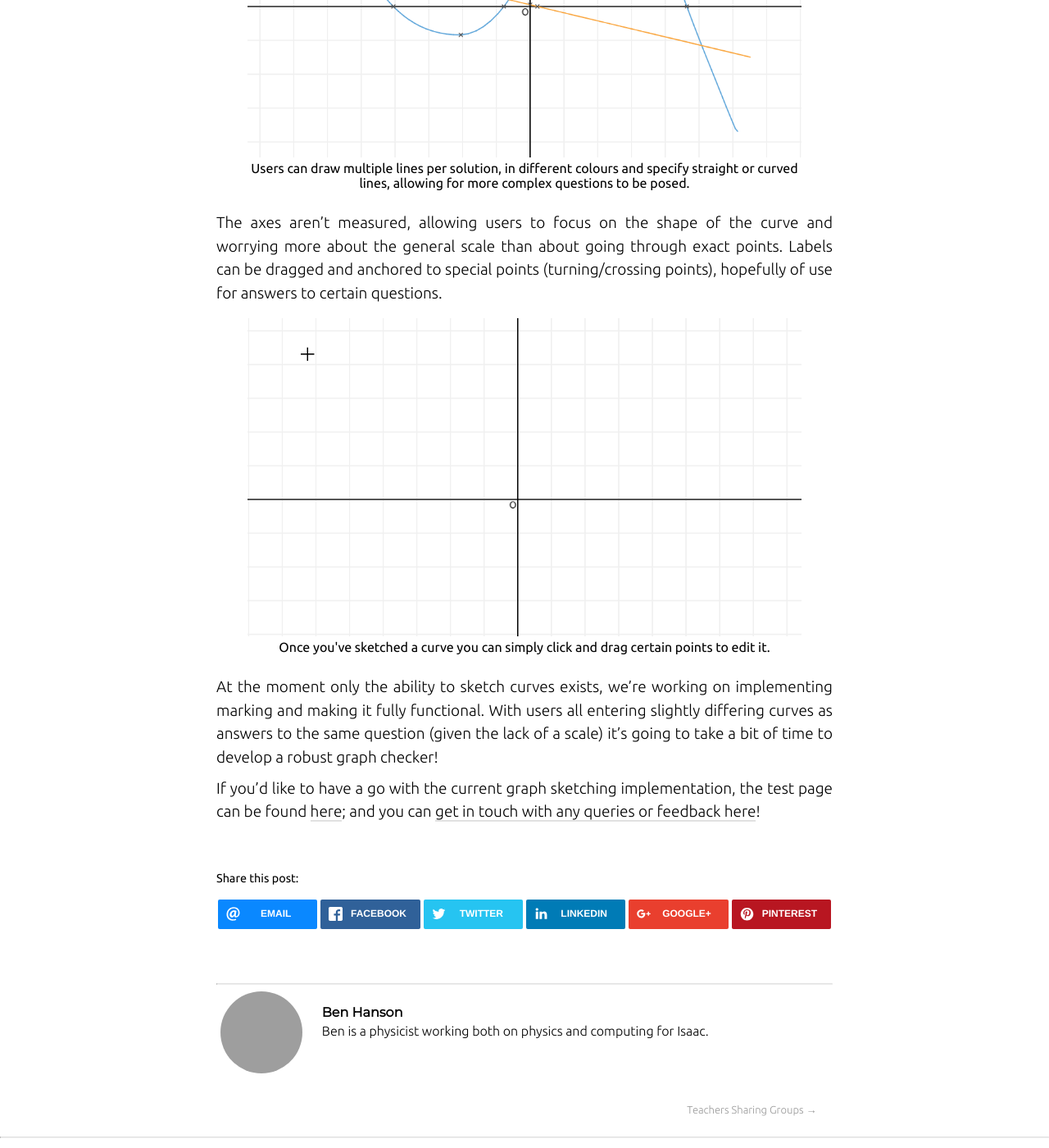
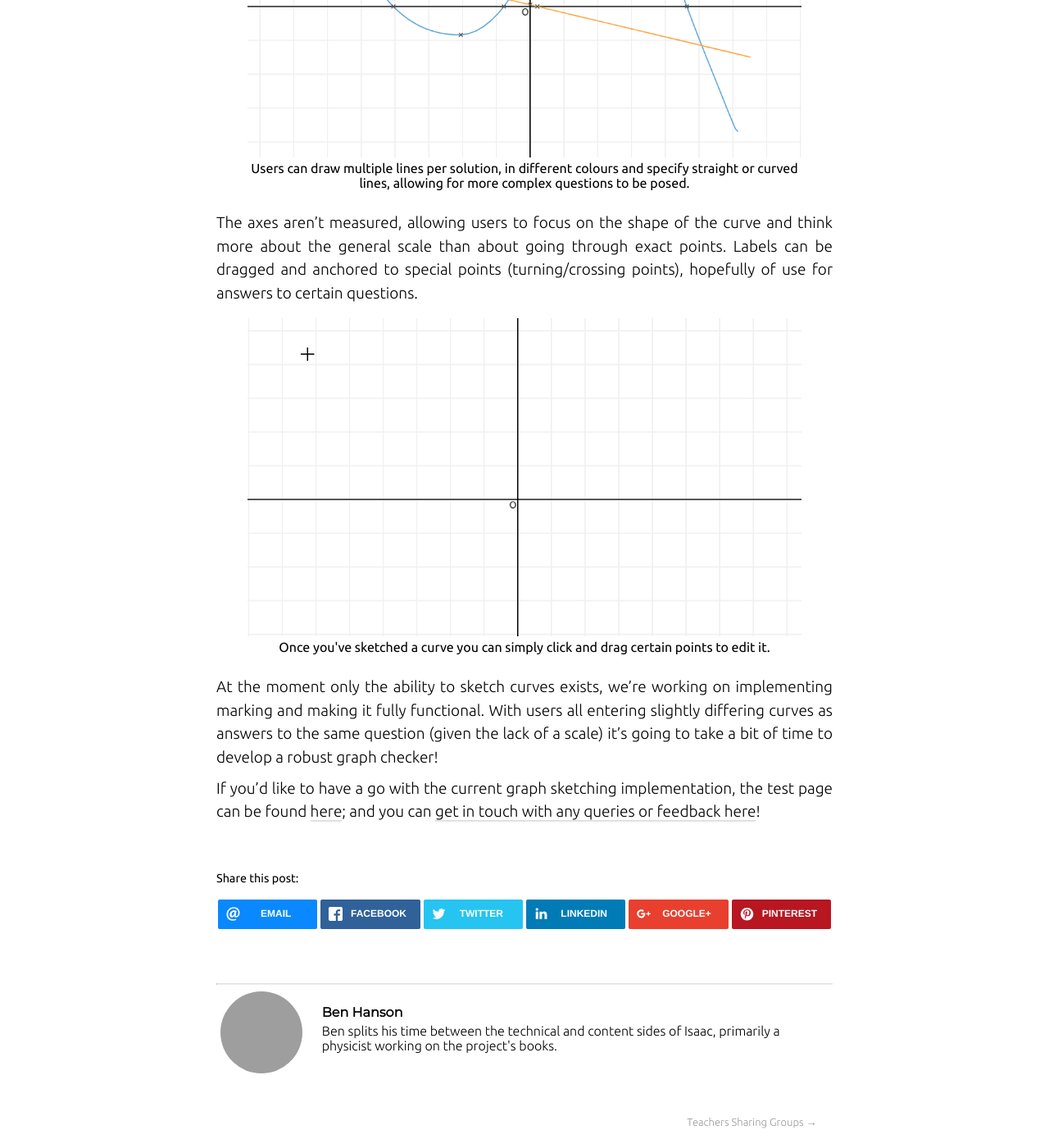
Before and after one commit to isaacphysics/isaac-labs, a Jekyll site: the page built from blog/_posts/2018-06-07-graph-sketcher.markdown, in a window 1280 px wide and 1400 px high, scrolled down 990 px. Shown: the whole window at 82% size. Built offline with Jekyll 4.4.1, drawn with Linux system fonts in a browser that asks for light colours; nearby versions of some CDN libraries; grey boxes are pictures that could not be loaded.

Commit message:
Change the bio and alter a word

```diff
--- a/blog/_posts/2018-06-07-graph-sketcher.markdown
+++ b/blog/_posts/2018-06-07-graph-sketcher.markdown
@@ -3,7 +3,7 @@ title: Graph Sketching
 description: Trialling a graph sketching tool.
 author: Ben Hanson
 profile_picture: https://isaacphysics.org/api/any/api/images/content/general_pages/about_us/photos/bh.png
-about_stub: Ben is a physicist working both on physics and computing for Isaac.
+about_stub: Ben splits his time between the technical and content sides of Isaac, primarily a physicist working on the project's books.
 author_site: https://isaacphysics.org/about
 ---
 
@@ -18,7 +18,7 @@ Our first attempt at a graph sketching tool allows users to draw functions freeh
     <figcaption>Users can draw multiple lines per solution, in different colours and specify straight or curved lines, allowing for more complex questions to be posed.</figcaption>
 </figure>
 
-The axes aren't measured, allowing users to focus on the shape of the curve and worrying more about the general scale than about going through exact points. Labels can be dragged and anchored to special points (turning/crossing points), hopefully of use for answers to certain questions.
+The axes aren't measured, allowing users to focus on the shape of the curve and think more about the general scale than about going through exact points. Labels can be dragged and anchored to special points (turning/crossing points), hopefully of use for answers to certain questions.
 
 <figure style="text-align:center;margin:15px auto 25px auto;width:90%;">
     <img src="/images/graph-sketcher/graph_sketcher.gif" alt="A gif showing how to simply draw and edit a curve">
```
